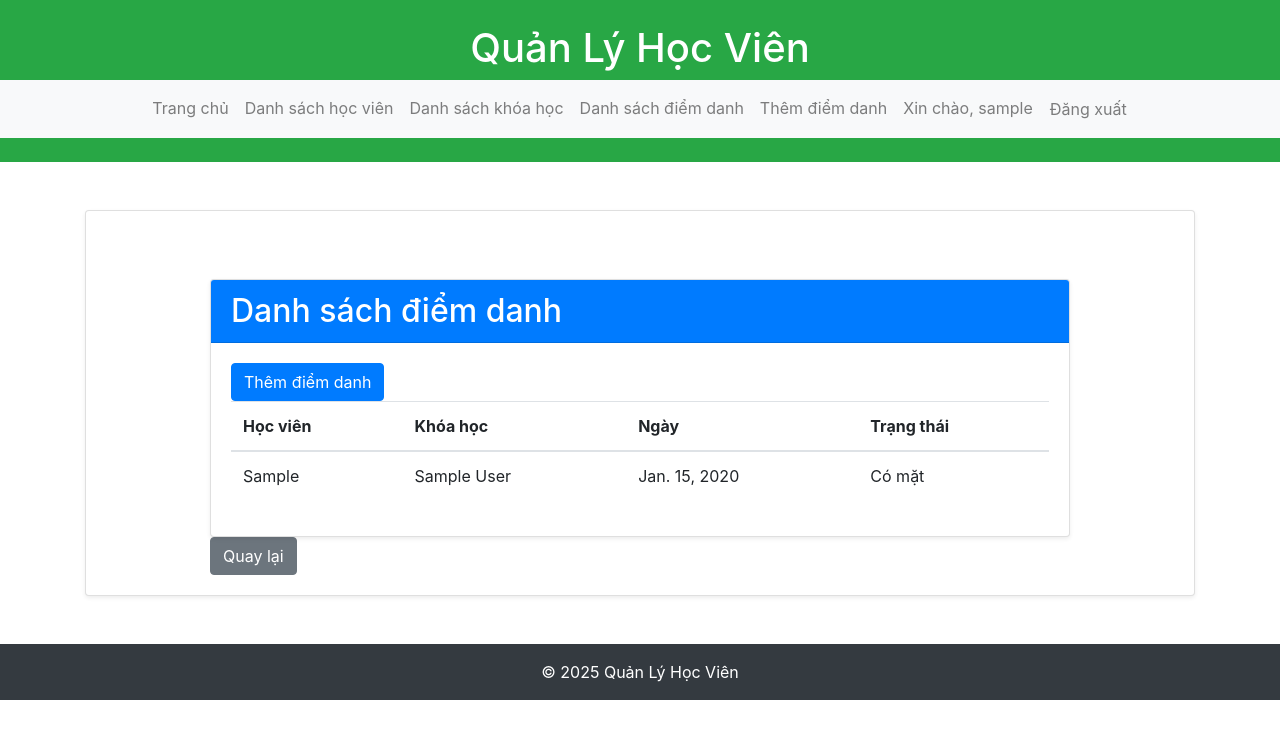
After one commit to thamhtruomg04/Manage_Student, a Django app: page /students/attendance/ in a window 1280 px wide. The commit adds this page. Shown: the top 739 px of the page. Run offline with Django 5.2, Linux system fonts and the light colour scheme; a user stored in the database is signed in; tables that the repository leaves empty hold one stand-in row (values such as "Sample post"); some libraries are stand-ins or nearby versions.

Commit message:
update attendance

```diff
--- a/students/models.py
+++ b/students/models.py
@@ -1,10 +1,10 @@
+# models.py
 from django.db import models
 from django.contrib.auth.models import User
 
 class Student(models.Model):
     user = models.OneToOneField(User, on_delete=models.CASCADE)
-    first_name = models.CharField(max_length=50)
-    last_name = models.CharField(max_length=50)
+    student = models.CharField(max_length=100)  # Thêm trường student
     date_of_birth = models.DateField(null=True, blank=True)
     email = models.EmailField(unique=True)
     phone_number = models.CharField(max_length=15, null=True, blank=True)
@@ -12,7 +12,7 @@ class Student(models.Model):
     avatar = models.ImageField(upload_to='avatars/', null=True, blank=True)
 
     def __str__(self):
-        return f"{self.user.first_name} {self.user.last_name}"
+        return self.student  # Trả về trường student
 
 class Course(models.Model):
     name = models.CharField(max_length=100)
@@ -30,3 +30,12 @@ class Enrollment(models.Model):
 
     def __str__(self):
         return f"{self.student} - {self.course}"
+
+class Attendance(models.Model):
+    student = models.ForeignKey(Student, on_delete=models.CASCADE)
+    course = models.ForeignKey(Course, on_delete=models.CASCADE)
+    date = models.DateField()
+    status = models.CharField(max_length=10, choices=[('Present', 'Có mặt'), ('Absent', 'Vắng mặt')])
+
+    def __str__(self):
+        return f"{self.student} - {self.course} - {self.date} - {self.status}"
--- /dev/null
+++ b/students/templates/students/attendance_list.html
@@ -0,0 +1,43 @@
+<!-- attendance_list.html -->
+{% extends "students/base.html" %}
+
+{% block title %}Danh sách điểm danh{% endblock %}
+
+{% block content %}
+<div class="container mt-5">
+    <div class="row justify-content-center">
+        <div class="col-md-10">
+            <div class="card shadow-sm">
+                <div class="card-header bg-primary text-white">
+                    <h2 class="mb-0">Danh sách điểm danh</h2>
+                </div>
+
+                <div class="card-body">
+                    <a href="{% url 'take_attendance' %}" class="btn btn-primary">Thêm điểm danh</a>
+                    <table class="table">
+                        <thead>
+                            <tr>
+                                <th scope="col">Học viên</th>
+                                <th scope="col">Khóa học</th>
+                                <th scope="col">Ngày</th>
+                                <th scope="col">Trạng thái</th>
+                            </tr>
+                        </thead>
+                        <tbody>
+                            {% for attendance in attendances %}
+                            <tr>
+                                <td>{{ attendance.student }}</td>
+                                <td>{{ attendance.course }}</td>
+                                <td>{{ attendance.date }}</td>
+                                <td>{{ attendance.get_status_display }}</td>
+                            </tr>
+                            {% endfor %}
+                        </tbody>
+                    </table>
+                </div>
+            </div>
+                <a href="{% url 'student_list' %}" class="btn btn-secondary">Quay lại</a>
+        </div>
+    </div>
+</div>
+{% endblock %}
--- a/students/templates/students/base.html
+++ b/students/templates/students/base.html
@@ -21,6 +21,8 @@
                     <li class="nav-item"><a class="nav-link" href="{% url 'home' %}">Trang chủ</a></li>
                     <li class="nav-item"><a class="nav-link" href="{% url 'student_list' %}">Danh sách học viên</a></li>
                     <li class="nav-item"><a class="nav-link" href="{% url 'course_list' %}">Danh sách khóa học</a></li>
+                    <li class="nav-item"><a class="nav-link" href="{% url 'attendance_list' %}">Danh sách điểm danh</a></li>
+                    <li class="nav-item"><a class="nav-link" href="{% url 'take_attendance' %}">Thêm điểm danh</a></li> <!-- Thêm nút thêm điểm danh -->
                     {% if user.is_authenticated %}
                         <li class="nav-item">
                             <a class="nav-link">Xin chào, {{ user.username }}</a>
--- a/students/templates/students/student_list.html
+++ b/students/templates/students/student_list.html
@@ -22,7 +22,7 @@
         <tbody>
             {% for student in students %}
                 <tr>
-                    <td>{{ student.first_name }} {{ student.last_name }}</td>
+                    <td>{{student.student}}</td>
                     <td>{{ student.email }}</td>
                     <td>{{ student.phone_number }}</td>
                     <td>{{ student.address }}</td>
--- a/students/urls.py
+++ b/students/urls.py
@@ -1,7 +1,8 @@
+# urls.py
 from django.conf import settings
 from django.conf.urls.static import static
 from django.urls import path
-from .views import student_list, student_create, student_edit, student_delete, course_list, course_create, course_edit, course_delete, course_register, enrollment_list, register, login_view, logout_view, home, student_profile
+from .views import student_list, student_create, student_edit, student_delete, course_list, course_create, course_edit, course_delete, course_register, enrollment_list, register, login_view, logout_view, home, student_profile, attendance_list, take_attendance
 
 urlpatterns = [
     path('', student_list, name='student_list'),
@@ -15,6 +16,8 @@ urlpatterns = [
     path('courses/<int:pk>/register/', course_register, name='course_register'),
     path('courses/<int:pk>/enrollments/', enrollment_list, name='enrollment_list'),
     path('students/<int:pk>/', student_profile, name='student_profile'),
+    path('attendance/', attendance_list, name='attendance_list'),
+    path('take-attendance/', take_attendance, name='take_attendance'),
     path('register/', register, name='register'),
     path('login/', login_view, name='login'),
     path('logout/', logout_view, name='logout'),
--- a/students/views.py
+++ b/students/views.py
@@ -1,6 +1,6 @@
 from django.shortcuts import render, redirect, get_object_or_404
-from .models import Student, Course, Enrollment
-from .forms import StudentForm, CourseForm, UserRegisterForm
+from .models import Student, Course, Enrollment, Attendance
+from .forms import StudentForm, CourseForm, UserRegisterForm, AttendanceForm
 from django.contrib import messages
 from django.contrib.auth import authenticate, login, logout
 from django.contrib.auth.decorators import login_required, user_passes_test
@@ -174,3 +174,22 @@ def enrollment_list(request, pk):
 def student_profile(request, pk):
     student = get_object_or_404(Student, pk=pk)
     return render(request, 'students/student_profile.html', {'student': student})
+
+
+@login_required
+def attendance_list(request):
+    attendances = Attendance.objects.all()
+    return render(request, 'students/attendance_list.html', {'attendances': attendances})
+
+@login_required
+@user_passes_test(is_superuser)
+def take_attendance(request):
+    if request.method == 'POST':
+        form = AttendanceForm(request.POST)
+        if form.is_valid():
+            form.save()
+            messages.success(request, 'Điểm danh thành công!')
+            return redirect('attendance_list')
+    else:
+        form = AttendanceForm()
+    return render(request, 'students/take_attendance.html', {'form': form})
```
Also changed, not shown: students/forms.py (+8 -2 lines), students/templates/students/take_attendance.html (added, +27 -0 lines), media/avatars/thanhtruong_NWdaC9n.jpg (added), students/migrations/0008_attendance.py (added), students/migrations/0009_remove_student_first_name_remove_student_last_name_and_more.py (added).
